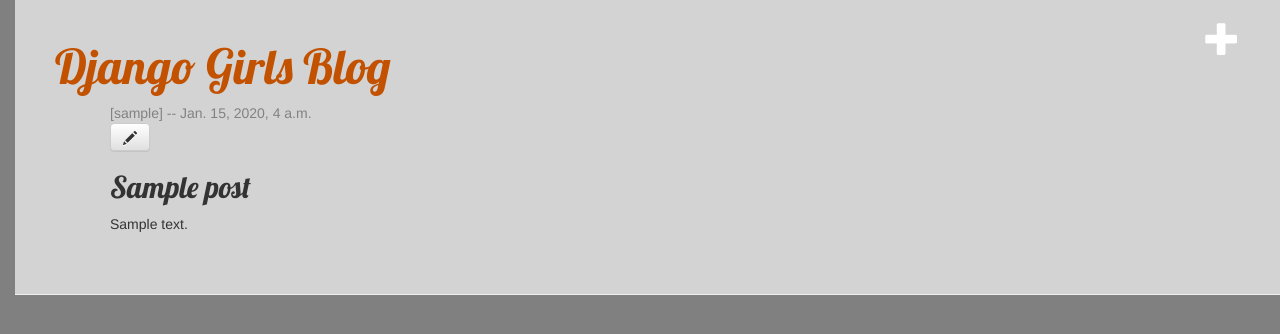
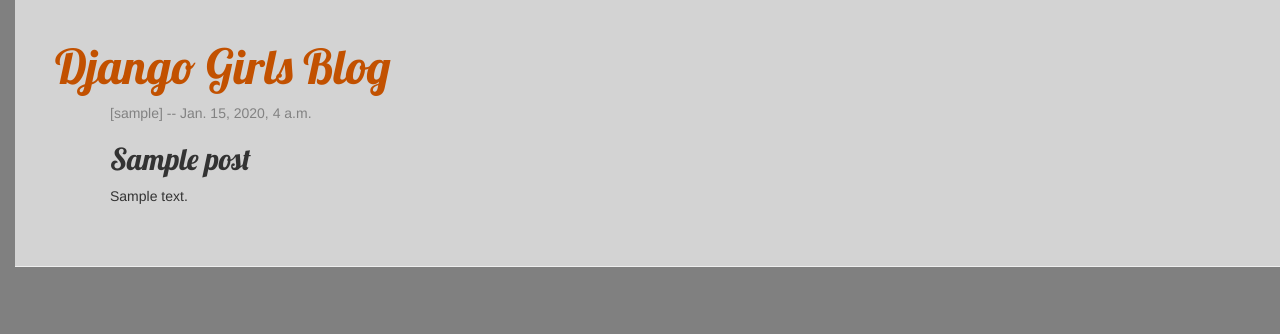
Before and after one commit to tharapatham/my-first-blog, a Django app: page /post/1/ in a window 1280 px wide. Shown: the top 334 px of the page. Run offline with Django 3.2, Linux system fonts and the light colour scheme; tables that the repository leaves empty hold one stand-in row (values such as "Sample post"); some libraries are stand-ins or nearby versions.

Commit message:
Added check for authenticated user around the links to create/modify a post.

```diff
--- a/blog/templates/blog/base.html
+++ b/blog/templates/blog/base.html
@@ -10,7 +10,11 @@
     </head>
     <body>
         <div class="page-header">
-            <a href="{% url 'post_new' %}" class="top-menu"><span class="glyphicon glyphicon-plus"></span></a>
+            {% if user.is_authenticated %}
+                <a class="btn btn-primary" style="float: right;" href="{% url 'post_new' %}" class="top-menu">
+                    <span class="glyphicon glyphicon-plus"></span>
+                </a>
+            {% endif %}
             <h1><a href="/">Django Girls Blog</a></h1>
 
             <div class="content container">
--- a/blog/templates/blog/post_detail.html
+++ b/blog/templates/blog/post_detail.html
@@ -7,8 +7,13 @@
                 [{{ post.author }}] -- {{ post.published_date }}
             </div>
         {% endif %}
-        <a class="btn btn-default" href="{% url 'post_edit' pk=post.pk %}"><span class="glyphicon glyphicon-pencil"></span></a>
         <h2>{{ post.title }}</h2>
         <p>{{ post.text|linebreaksbr }}</p>
+
+        {% if user.is_authenticated %}
+            <a class="btn btn-primary" href="{% url 'post_edit' pk=post.pk %}">
+                <span class="glyphicon glyphicon-pencil"></span>
+            </a>
+        {% endif %}
     </div>
 {% endblock %}
```
